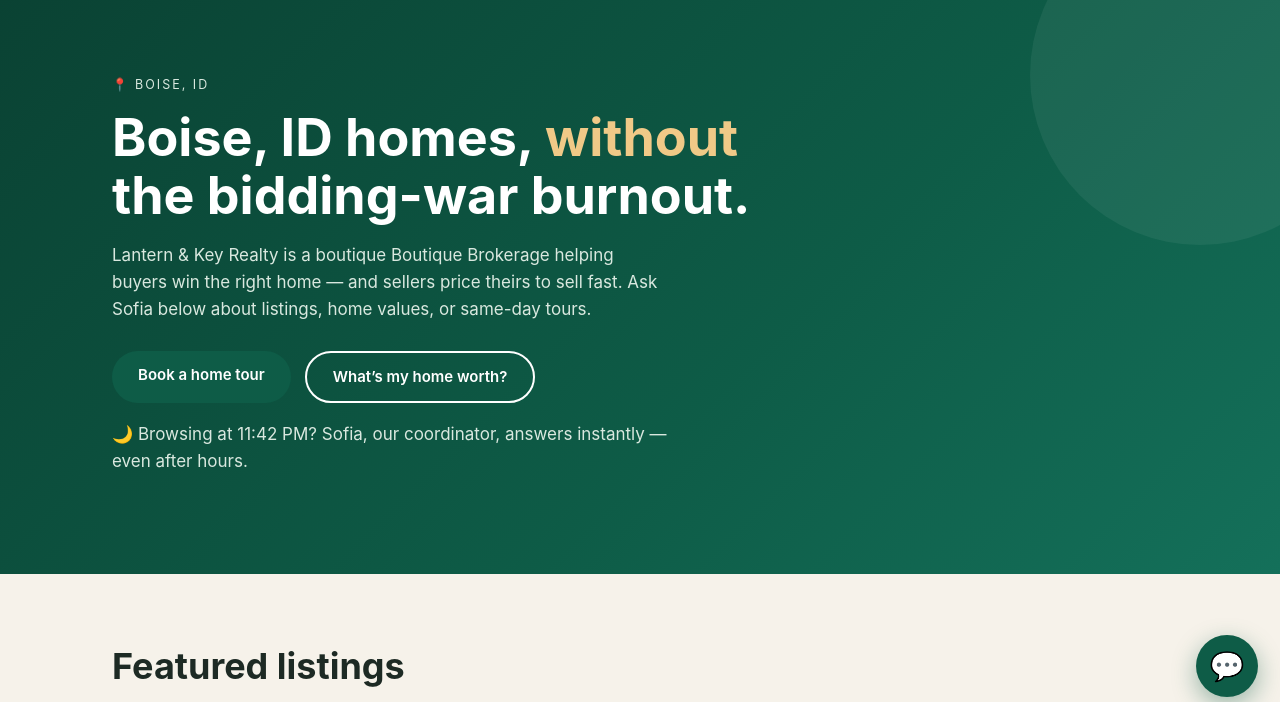
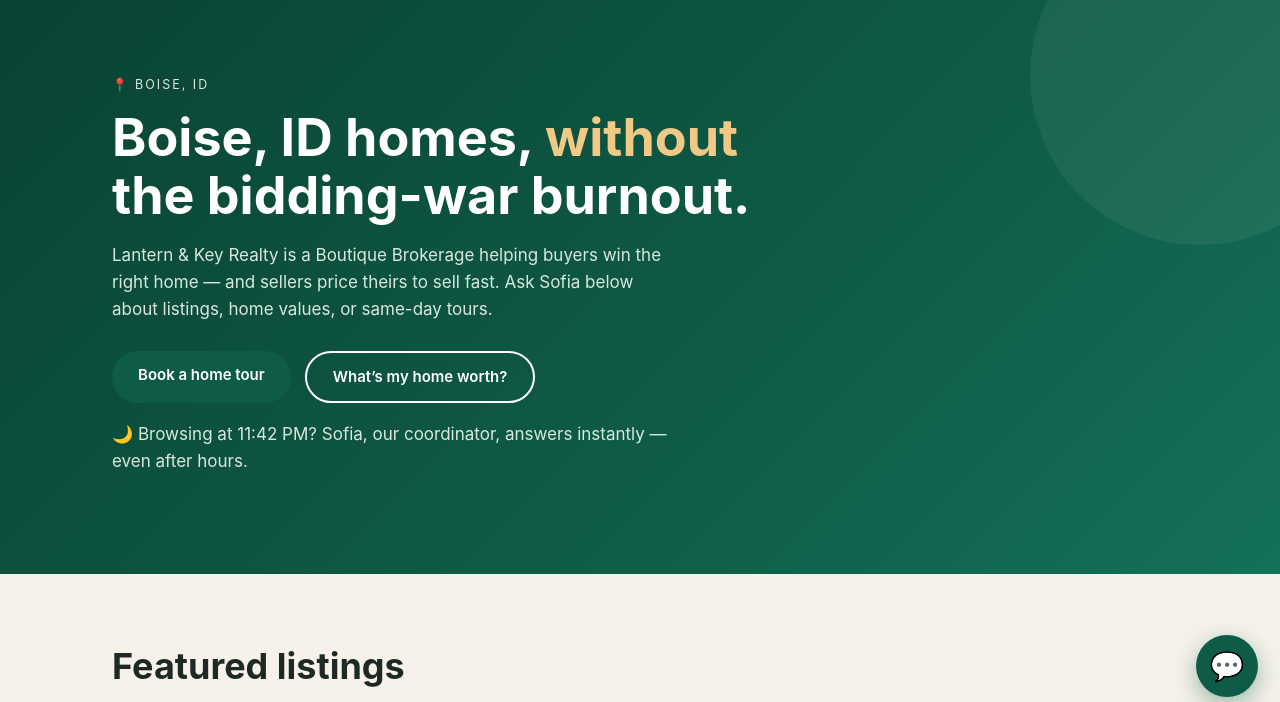
Before and after one commit to Tameerali21/realestate-demo-upgrade, a plain HTML site: page index.html in a window 1280 px wide. Shown: the part 81-783 px from the top of the page. Drawn offline with Linux system fonts and the light colour scheme.

Commit message:
Fix hero copy duplication: 'is a boutique boutique brokerage' -> 'is a boutique brokerage' (tagline default already carries 'boutique')

```diff
--- a/index.html
+++ b/index.html
@@ -35,7 +35,7 @@
 <header class="hero"><div class="wrap">
   <span class="eyebrow">&#128205; <span data-biz="city">Boise, ID</span></span>
   <h1><span data-biz="city">Boise, ID</span> homes, <em>without</em> the bidding-war burnout.</h1>
-  <p><span data-biz="name">Lantern &amp; Key Realty</span> is a boutique <span data-biz="tagline">boutique brokerage</span>
+  <p><span data-biz="name">Lantern &amp; Key Realty</span> is a <span data-biz="tagline">boutique brokerage</span>
      helping buyers win the right home &mdash; and sellers price theirs to sell fast.
      Ask <span data-biz="host">Sofia</span> below about listings, home values, or same-day tours.</p>
   <div class="hero-ctas">
```
